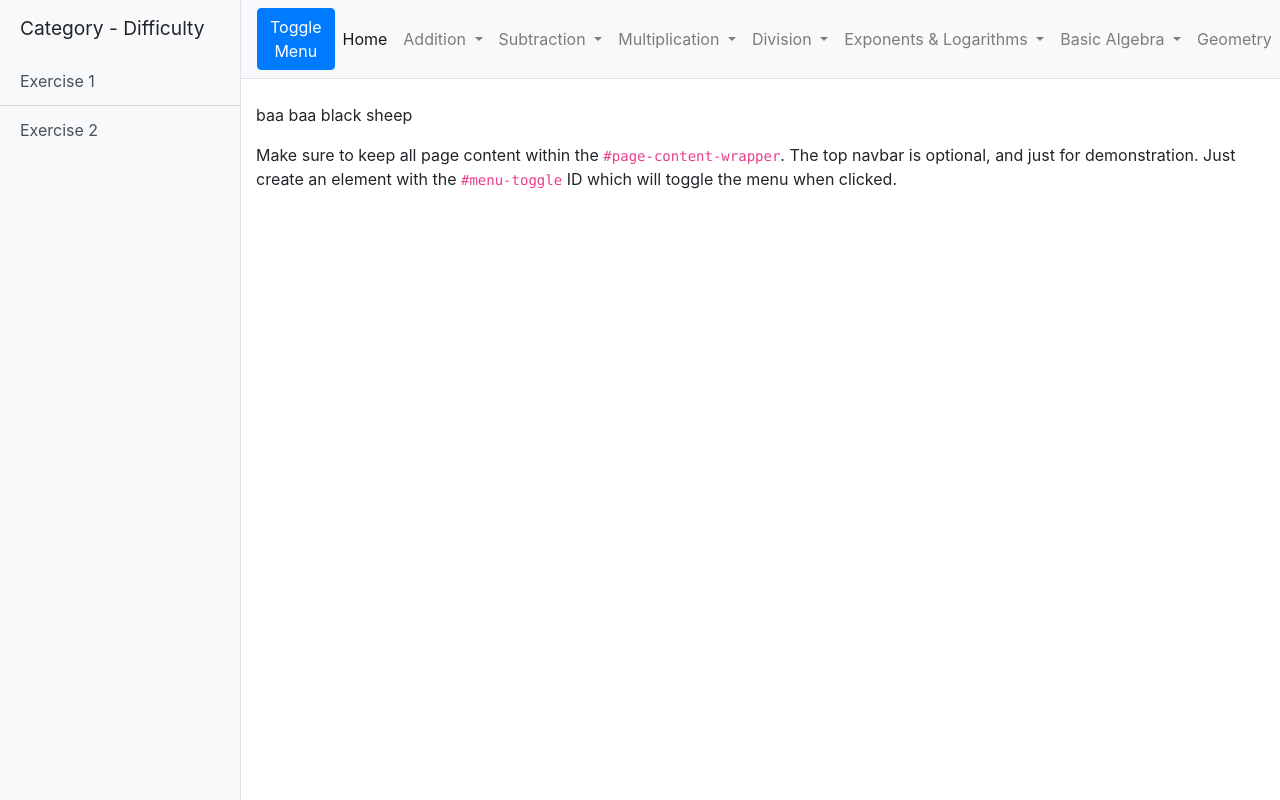
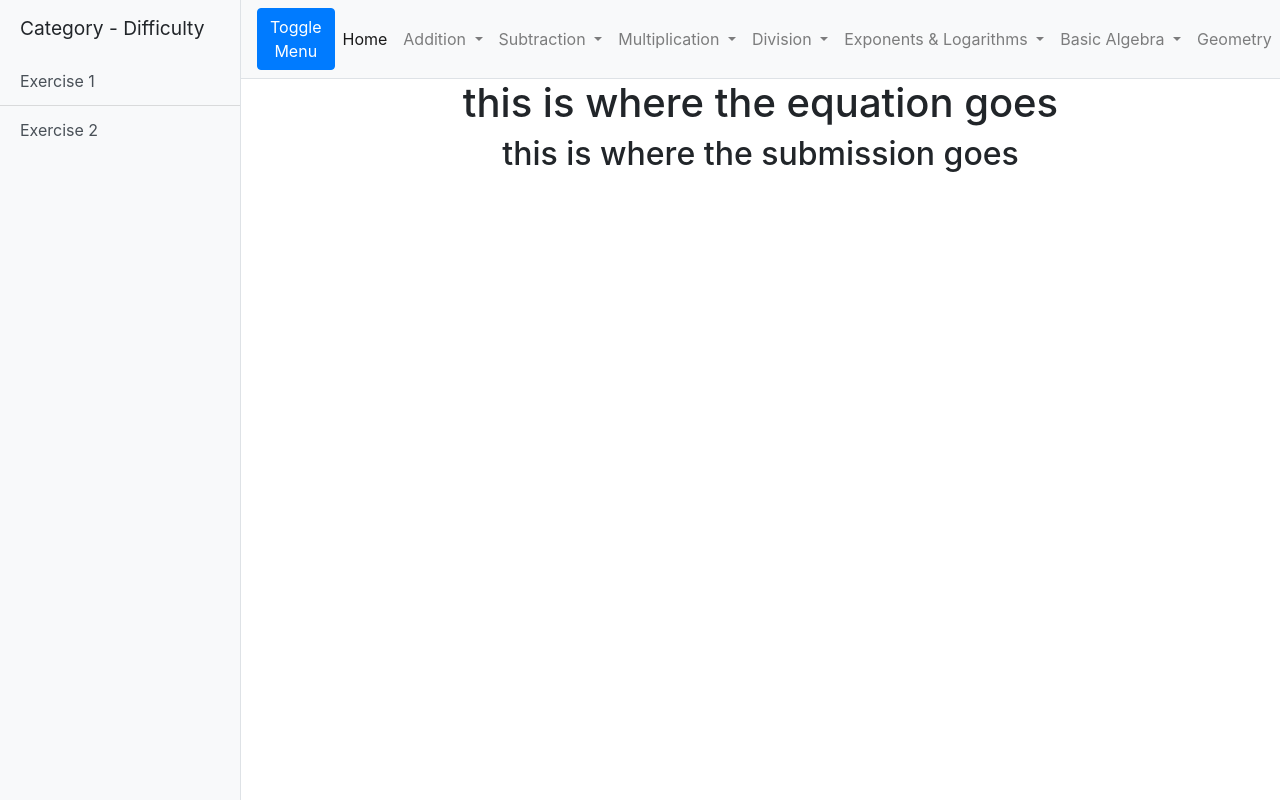
Before and after one commit to StevenJuana/MyMath, a Flask app: page /lessons/ in a window 1280 px wide. Run offline with Flask 2, Linux system fonts and the light colour scheme; some libraries are stand-ins or nearby versions.

Commit message:
added messages to lessons for example

```diff
--- a/templates/base.html
+++ b/templates/base.html
@@ -29,7 +29,7 @@
     <div class="bg-light border-right" id="sidebar-wrapper">
       <div class="sidebar-heading">Category - Difficulty</div>
       <div class="list-group list-group-flush">
-        {% block content %}
+        {% block sidebar %}
         {% endblock %}
         <!--
         <a href="#" class="list-group-item list-group-item-action bg-light">Exercise 1</a>
@@ -165,9 +165,19 @@
       </nav>
 
       <div class="container-fluid">
+          <!--
         <h1 class="mt-4"></h1>
         <p>baa baa black sheep</p>
         <p>Make sure to keep all page content within the <code>#page-content-wrapper</code>. The top navbar is optional, and just for demonstration. Just create an element with the <code>#menu-toggle</code> ID which will toggle the menu when clicked.</p>
+        -->
+        <div>
+        {% block equation %}
+        {% endblock %}
+        </div>
+        <div>
+        {% block submission %}
+        {% endblock %}
+        </div>
       </div>
     </div>
     <!-- /#page-content-wrapper -->
--- a/templates/lessons.html
+++ b/templates/lessons.html
@@ -5,7 +5,13 @@
 
 {% extends "base.html" %}
 {% block title %}Lessons Page{% endblock %}
-{% block content %}
+{% block sidebar %}
 <a href="#" class="list-group-item list-group-item-action bg-light">Exercise 1</a>
 <a href="#" class="list-group-item list-group-item-action bg-light">Exercise 2</a>
 {% endblock %}
+{% block equation %}
+<h1 style= "text-align:center;">this is where the equation goes</h1>
+{% endblock %}
+{% block submission %}
+<h2 style= "text-align:center;">this is where the submission goes</h2>
+{% endblock %}
```
